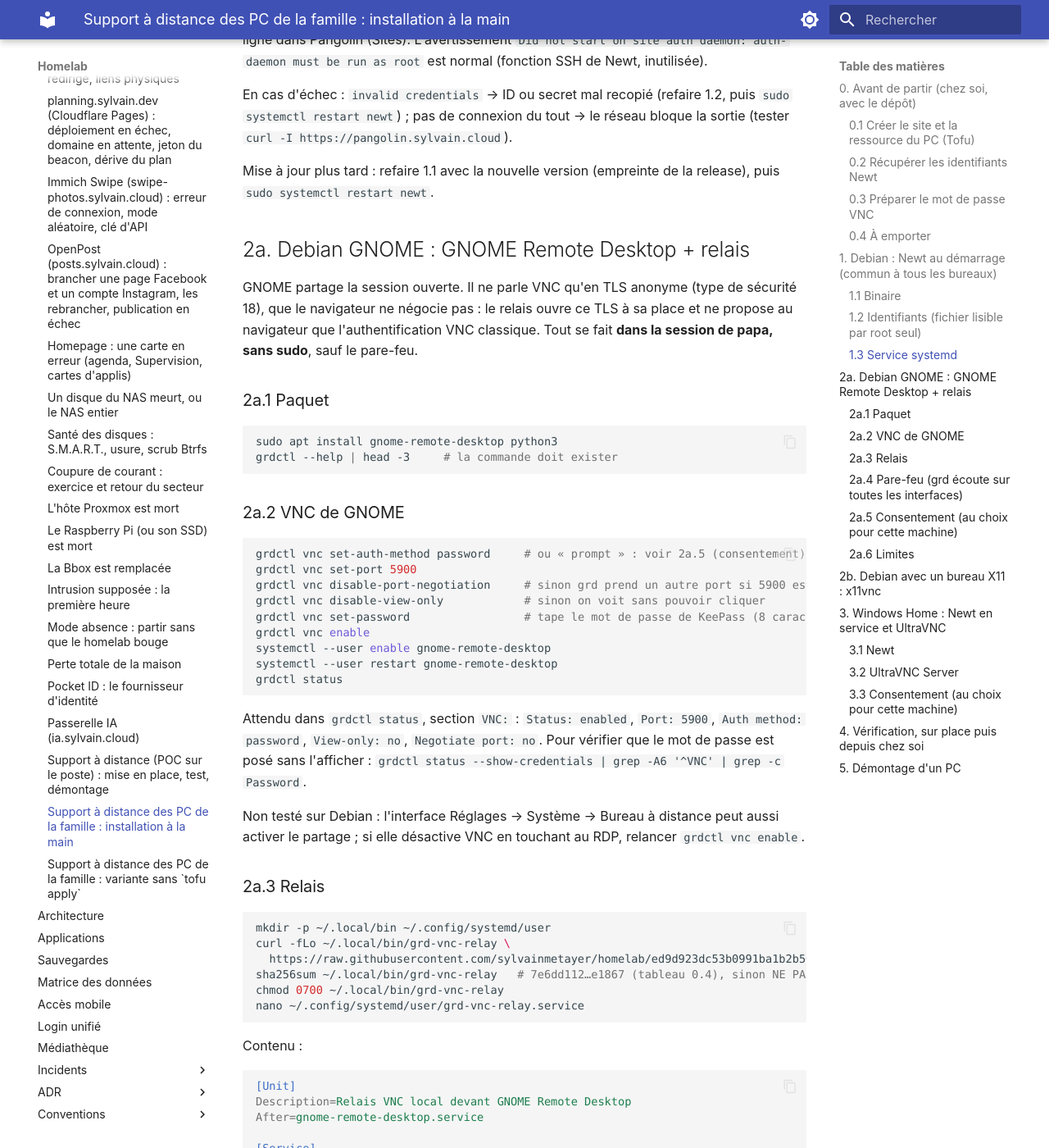
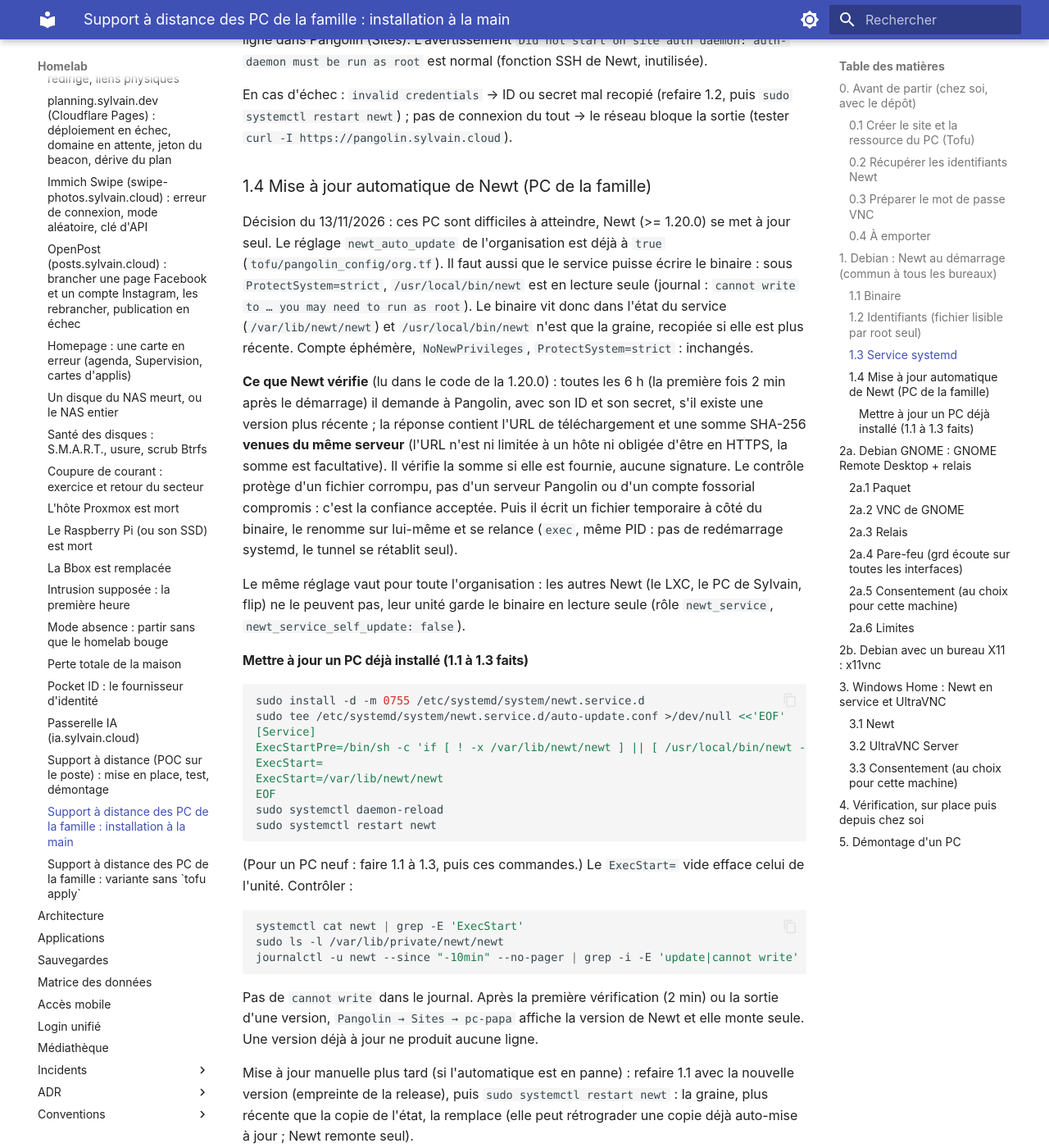
Before and after one commit to sylvainmetayer/homelab, an MkDocs documentation site: the page built from docs/runbooks/support-a-distance-famille.md, in a window 1280 px wide and 1400 px high, scrolled down 4667 px. Shown: the whole window at 82% size. Built offline with MkDocs 1.6.1 and Material for MkDocs 9.7.7, drawn with Linux system fonts in a browser that asks for light colours.

Commit message:
feat(newt_service): mise à jour automatique de Newt en option, pour les PC de la famille
Variable newt_service_self_update (défaut false) : le binaire vit dans le
StateDirectory du service, recopié depuis la graine installée si elle est
plus récente. Durcissement conservé. Runbook famille : section 1.4 avec la
procédure pour un PC déjà installé.

Claude-Session: https://claude.ai/code/session_01EfxfYB2pkaQLtTaWEbDKW8

````diff
--- a/docs/runbooks/support-a-distance-famille.md
+++ b/docs/runbooks/support-a-distance-famille.md
@@ -216,8 +216,63 @@ En cas d'échec : `invalid credentials` → ID ou secret mal recopié (refaire
 1.2, puis `sudo systemctl restart newt`) ; pas de connexion du tout → le
 réseau bloque la sortie (tester `curl -I https://pangolin.sylvain.cloud`).
 
-Mise à jour plus tard : refaire 1.1 avec la nouvelle version (empreinte de la
-release), puis `sudo systemctl restart newt`.
+### 1.4 Mise à jour automatique de Newt (PC de la famille)
+
+Décision du 13/11/2026 : ces PC sont difficiles à atteindre, Newt (>= 1.20.0)
+se met à jour seul. Le réglage `newt_auto_update` de l'organisation est déjà à
+`true` (`tofu/pangolin_config/org.tf`). Il faut aussi que le service puisse
+écrire le binaire : sous `ProtectSystem=strict`, `/usr/local/bin/newt` est en
+lecture seule (journal : `cannot write to … you may need to run as root`).
+Le binaire vit donc dans l'état du service (`/var/lib/newt/newt`) et
+`/usr/local/bin/newt` n'est que la graine, recopiée si elle est plus récente.
+Compte éphémère, `NoNewPrivileges`, `ProtectSystem=strict` : inchangés.
+
+**Ce que Newt vérifie** (lu dans le code de la 1.20.0) : toutes les 6 h (la
+première fois 2 min après le démarrage) il demande à Pangolin, avec son ID et
+son secret, s'il existe une version plus récente ; la réponse contient l'URL
+de téléchargement et une somme SHA-256 **venues du même serveur** (l'URL n'est
+ni limitée à un hôte ni obligée d'être en HTTPS, la somme est facultative). Il
+vérifie la somme si elle est fournie, aucune signature. Le contrôle protège
+d'un fichier corrompu, pas d'un serveur Pangolin ou d'un compte fossorial
+compromis : c'est la confiance acceptée. Puis il écrit un fichier temporaire à
+côté du binaire, le renomme sur lui-même et se relance (`exec`, même PID : pas
+de redémarrage systemd, le tunnel se rétablit seul).
+
+Le même réglage vaut pour toute l'organisation : les autres Newt (le LXC, le
+PC de Sylvain, flip) ne le peuvent pas, leur unité garde le binaire en lecture
+seule (rôle `newt_service`, `newt_service_self_update: false`).
+
+#### Mettre à jour un PC déjà installé (1.1 à 1.3 faits)
+
+```bash
+sudo install -d -m 0755 /etc/systemd/system/newt.service.d
+sudo tee /etc/systemd/system/newt.service.d/auto-update.conf >/dev/null <<'EOF'
+[Service]
+ExecStartPre=/bin/sh -c 'if [ ! -x /var/lib/newt/newt ] || [ /usr/local/bin/newt -nt /var/lib/newt/newt ]; then install -m 0755 /usr/local/bin/newt /var/lib/newt/newt; fi'
+ExecStart=
+ExecStart=/var/lib/newt/newt
+EOF
+sudo systemctl daemon-reload
+sudo systemctl restart newt
+```
+
+(Pour un PC neuf : faire 1.1 à 1.3, puis ces commandes.) Le `ExecStart=` vide
+efface celui de l'unité. Contrôler :
+
+```bash
+systemctl cat newt | grep -E 'ExecStart'
+sudo ls -l /var/lib/private/newt/newt
+journalctl -u newt --since "-10min" --no-pager | grep -i -E 'update|cannot write'
+```
+
+Pas de `cannot write` dans le journal. Après la première vérification (2 min)
+ou la sortie d'une version, `Pangolin → Sites → pc-papa` affiche la version de
+Newt et elle monte seule. Une version déjà à jour ne produit aucune ligne.
+
+Mise à jour manuelle plus tard (si l'automatique est en panne) : refaire 1.1
+avec la nouvelle version (empreinte de la release), puis `sudo systemctl
+restart newt` : la graine, plus récente que la copie de l'état, la remplace
+(elle peut rétrograder une copie déjà auto-mise à jour ; Newt remonte seul).
 
 ## 2a. Debian GNOME : GNOME Remote Desktop + relais
 
````
Also changed, not shown: ansible/roles/newt_service/README.md (+1 -0 lines), 4 other files.
